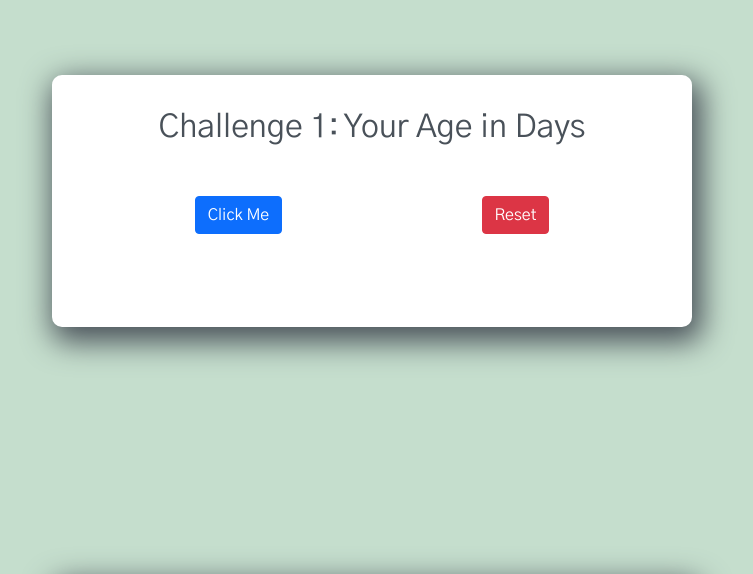
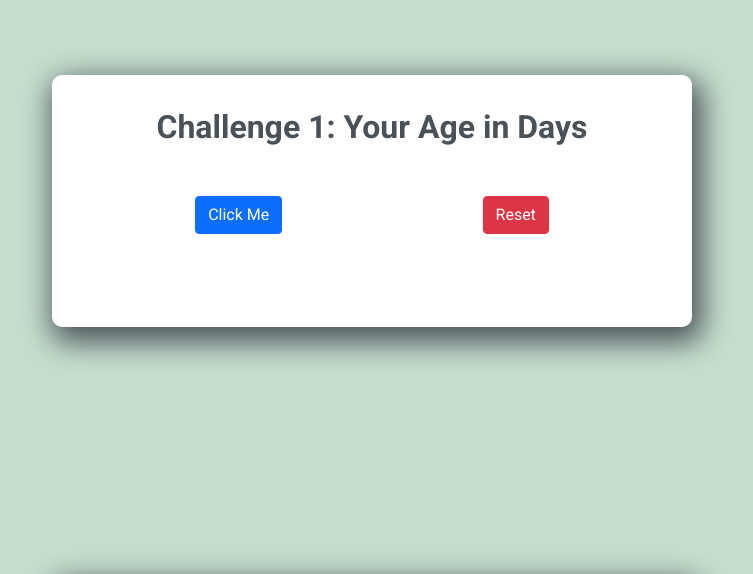
Before and after one commit to y6602016/JavaScript-Mini-Projects, a plain HTML site: page index.html in a window 1280 px wide. Shown: the part 175-749 px from the top of the page, without its empty margins (268-1021 px from the left). Drawn offline with nearby package versions, Linux system fonts and the light colour scheme.

Commit message:
Change font-family and font-weight

```diff
--- a/index.html
+++ b/index.html
@@ -8,7 +8,8 @@
     <link rel="stylesheet" href="static/Css/style.css">
     <link rel="shortcut icon" href="havicon.ico">
     <link rel="preconnect" href="https://fonts.gstatic.com">
-    <link href="https://fonts.googleapis.com/css2?family=Gothic+A1:wght@400;700&display=swap" rel="stylesheet">
+    <link rel="preconnect" href="https://fonts.gstatic.com">
+    <link href="https://fonts.googleapis.com/css2?family=Roboto:wght@400;700&display=swap" rel="stylesheet">
     <title>JavsScript Practice</title>
 </head>
 <body>
--- a/static/Css/style.css
+++ b/static/Css/style.css
@@ -4,7 +4,7 @@ html, body {
     padding: 0;
     margin: 0;
     background: #c5decd;
-    font-family: 'Gothic A1', sans-serif;
+    font-family: 'Roboto', sans-serif;
 }
 
 .container-1,
@@ -47,6 +47,7 @@ html, body {
 
 h2 {
     margin-bottom: 30px;
+    font-weight: bold;
 }
 
 
```
